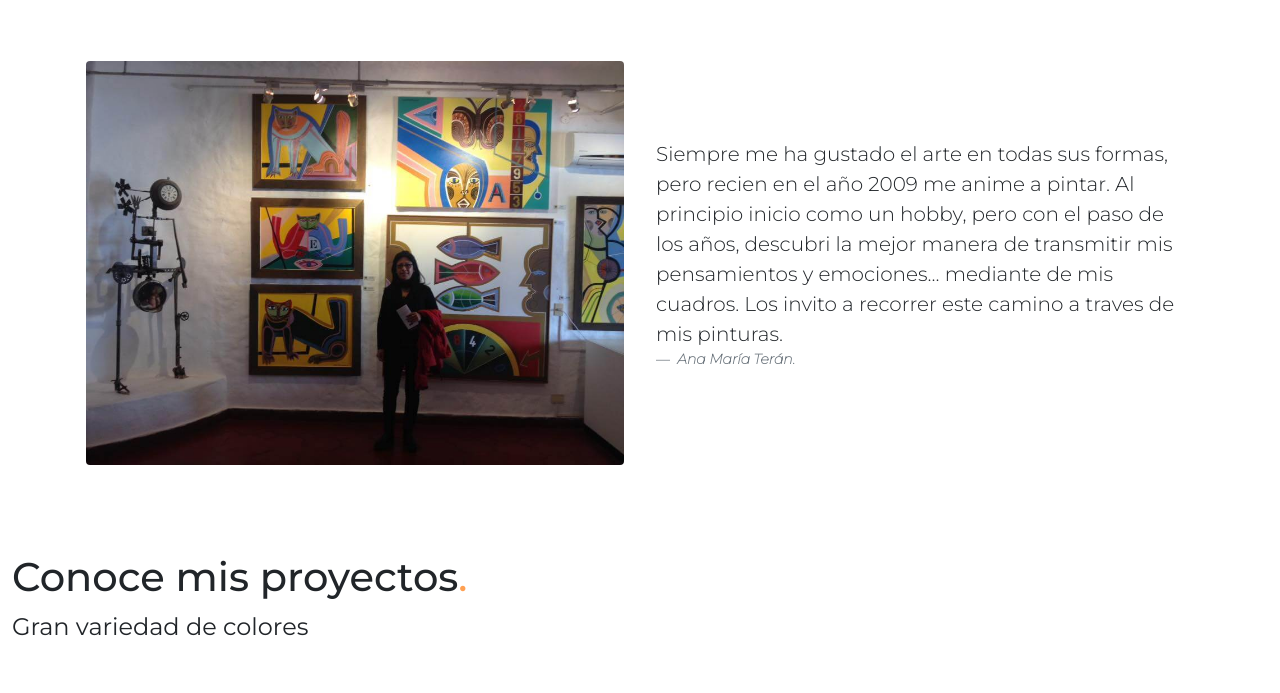
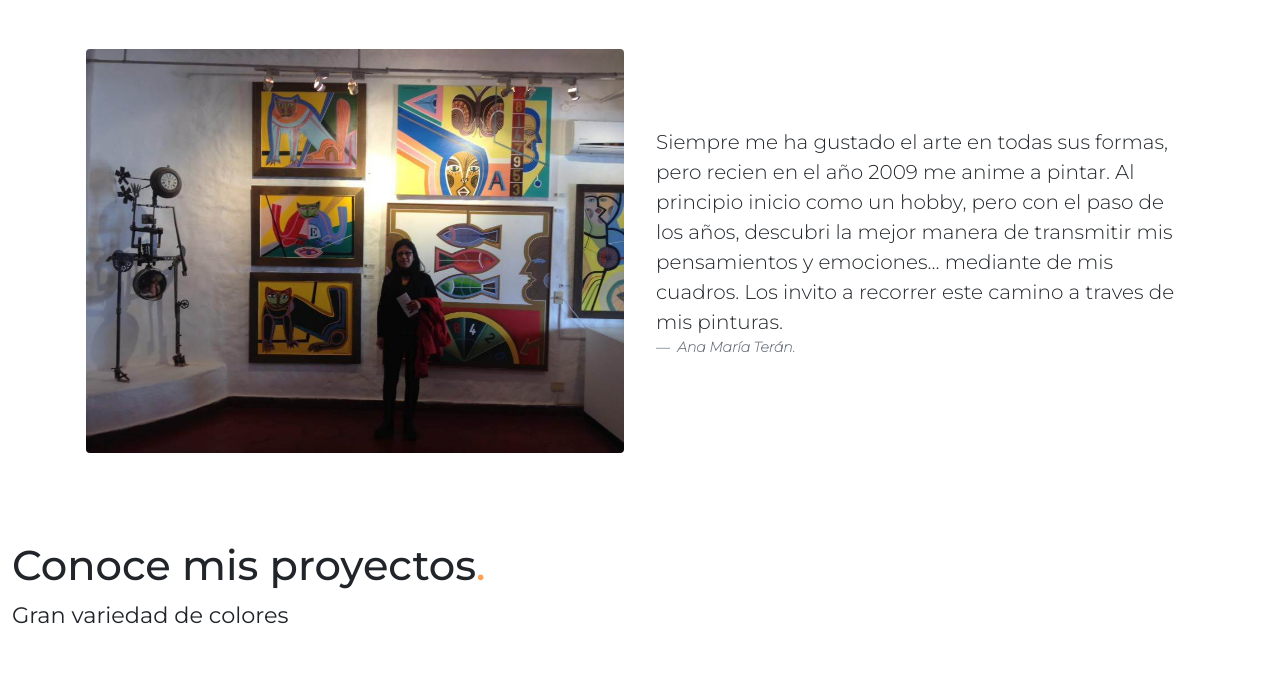
Before and after one commit to camilarojas11/Ana-Cuadros, a website: page index.html in a window 1280 px wide. Shown: the part 248-941 px from the top of the page. Drawn offline with nearby package versions, Linux system fonts and the light colour scheme; files that its build step writes are made by us from their sources.

Commit message:
Agregue variable

```diff
--- a/scss/_variables.scss
+++ b/scss/_variables.scss
@@ -1,9 +1,13 @@
-$headings: (h1: 3.5rem,
-    h2: 2.5rem,
-    h3: 2rem,
-    p: 1.5rem,
+//Mapas para los headings
+$headings: (
+    h1: 3rem,
+    h2: 2.6rem,
+    h3: 2.2rem,
+    h4: 1.8rem,
+    p: 1.4rem,
 );
 
+//Mapas para los colores la pagina
 $colores: (
     primary-color: #f5f5f5,
     primary-color-light: #ffffff,
@@ -14,5 +18,27 @@ $colores: (
     secondary-color-dark: #ff4e50,
     color-texto-1: #000000,
     color-blend-mode: rgba(0, 0, 0, 0.384),
-    gradient-color: linear-gradient(to right, #f9d423 0%, #ff4e50 50%, #f9d423 100%)
+    gradient-color: linear-gradient(to right, #f9d423 0%, #ff4e50 50%, #f9d423 100%),
+    gradient-color-h3: linear-gradient(to right, #f9d423 0%, #ffa052 25%, #ff4e50 50%, #ffa052 75%, #f9d423 100%),
+    gradient-color-form: linear-gradient(to right, #F09819 0%, #EDDE5D 51%, #F09819 100%),
 );
+
+$transition: all 0.5s;
+
+// //Mapas para background-image
+// $back-img: (background-size: cover,
+//     background-position: top center,
+//     background-repeat: no-repeat,
+//     background-attachment: fixed,
+//     background-blend-mode: soft-light,
+//     background-color: map-get($colores, color-blend-mode));
+
+
+// //Mapas para los links del nav:hover
+// $nav-hover: (
+//     font-weight: bold,
+//     background: map-get($colores, gradient-color),
+//     -webkit-background-clip: text,
+//     background-clip: text,
+//     -webkit-text-fill-color: transparent,
+// );
```
